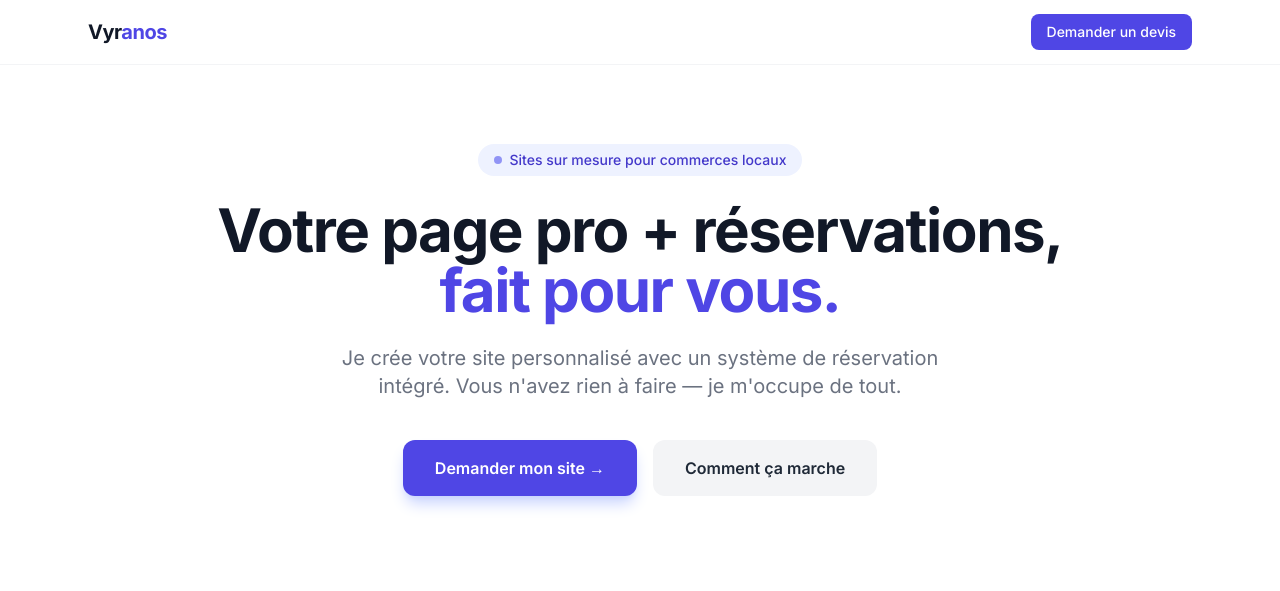
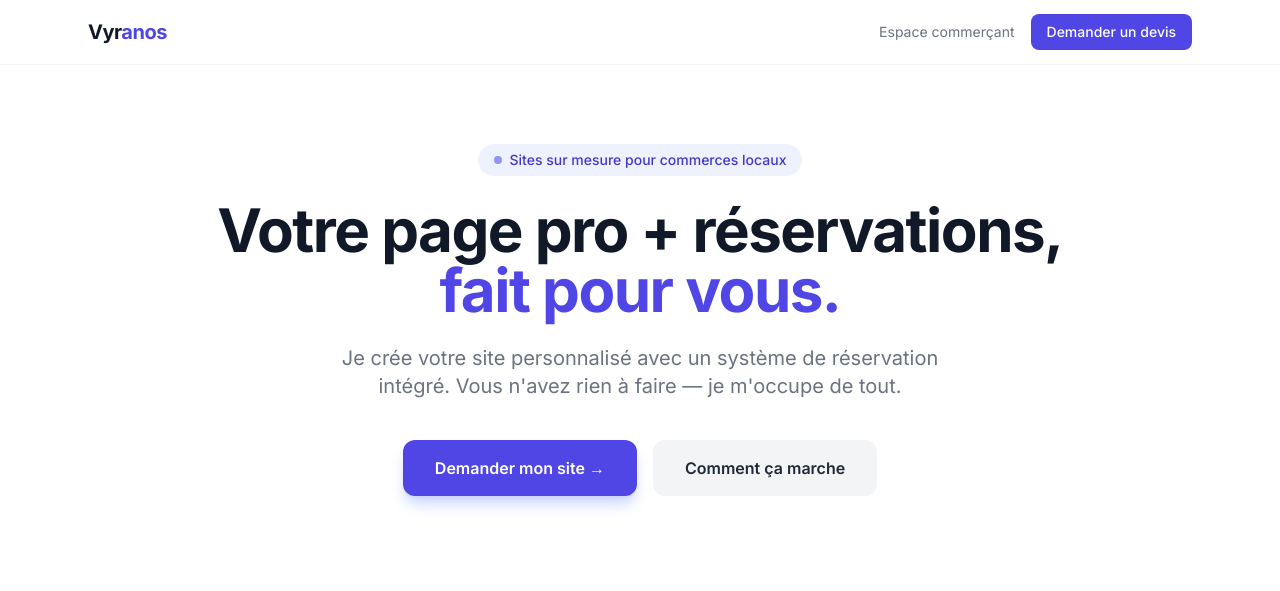
Before and after one commit to LouisBlankaert/vyranos, a Flask app: page / in a window 1280 px wide. Shown: the top 591 px of the page. Run offline with Flask 3, Linux system fonts and the light colour scheme; some libraries are stand-ins or nearby versions.

Commit message:
Espace commerçant dans la nav
Co-Authored-By: Claude Sonnet 4.6 <noreply@anthropic.com>

```diff
--- a/app/templates/index.html
+++ b/app/templates/index.html
@@ -7,6 +7,7 @@
   <div class="max-w-6xl mx-auto px-6 h-16 flex items-center justify-between">
     <span class="text-xl font-bold tracking-tight">Vyr<span class="text-indigo-600">anos</span></span>
     <div class="flex items-center gap-4">
+      <a href="/login" class="text-sm text-gray-500 hover:text-gray-900 transition">Espace commerçant</a>
       <a href="#contact"
          class="text-sm bg-indigo-600 hover:bg-indigo-700 text-white px-4 py-2 rounded-lg font-medium transition">
         Demander un devis
```
